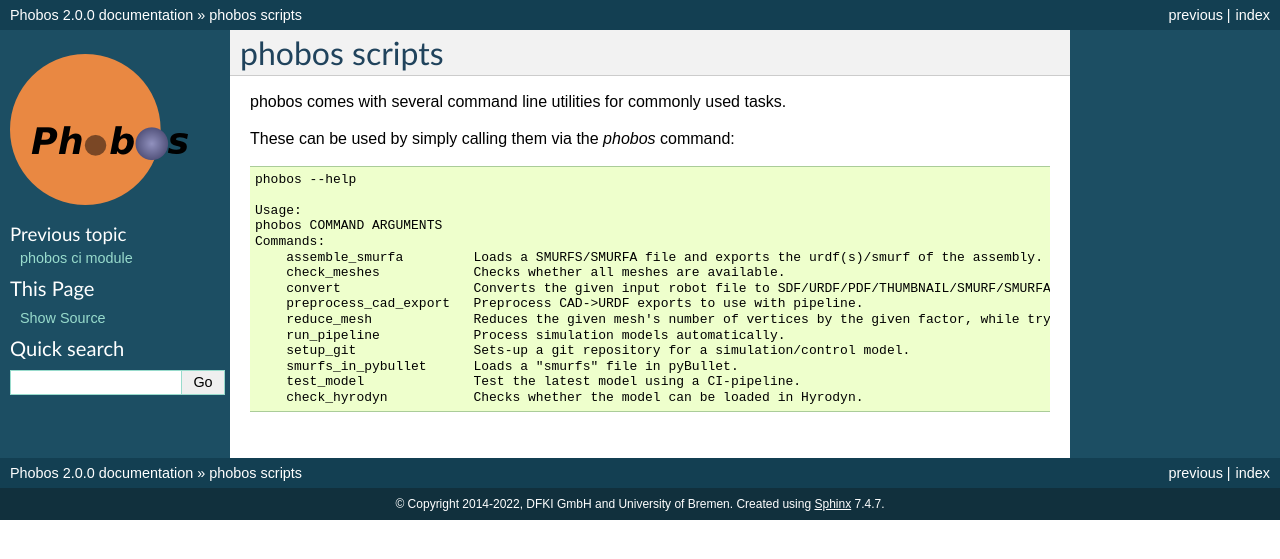
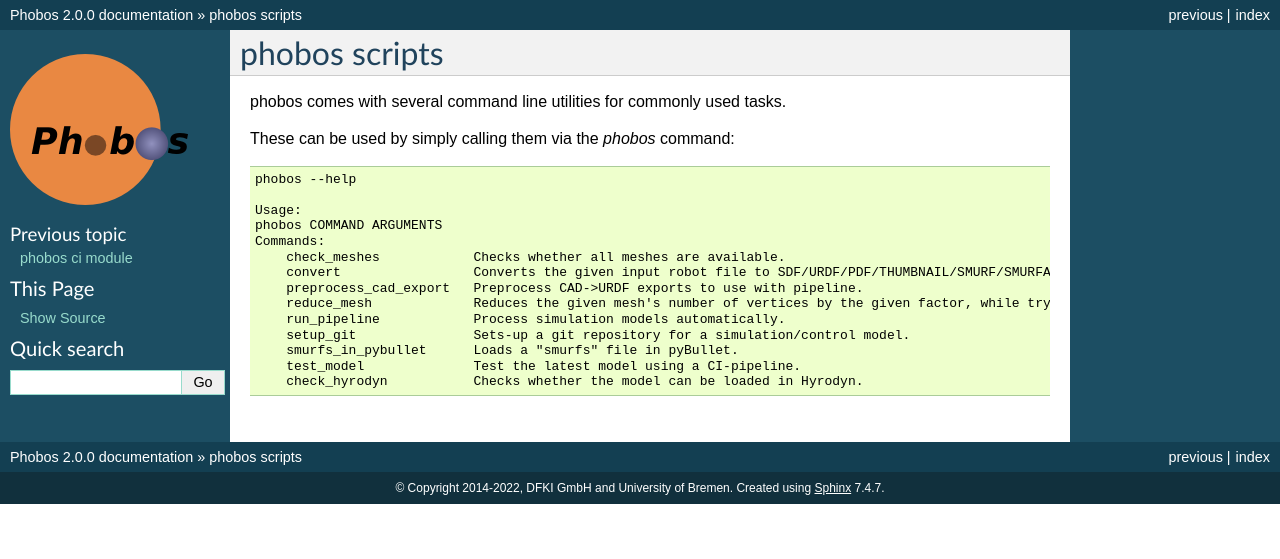
Before and after one commit to dfki-ric/phobos, a Sphinx documentation site: the page built from doc/phobos.scripts.rst, in a window 1280 px wide. Shown: the top 559 px of the page. Built offline with Sphinx 7.4.7, drawn with Linux system fonts in a browser that asks for light colours.

Commit message:
Update docu

```diff
--- a/doc/phobos.scripts.rst
+++ b/doc/phobos.scripts.rst
@@ -12,7 +12,6 @@ These can be used by simply calling them via the `phobos` command:
     Usage:
     phobos COMMAND ARGUMENTS
     Commands:
-        assemble_smurfa         Loads a SMURFS/SMURFA file and exports the urdf(s)/smurf of the assembly.
         check_meshes            Checks whether all meshes are available.
         convert                 Converts the given input robot file to SDF/URDF/PDF/THUMBNAIL/SMURF/SMURFA/SMURFS.
         preprocess_cad_export   Preprocess CAD->URDF exports to use with pipeline.
```
